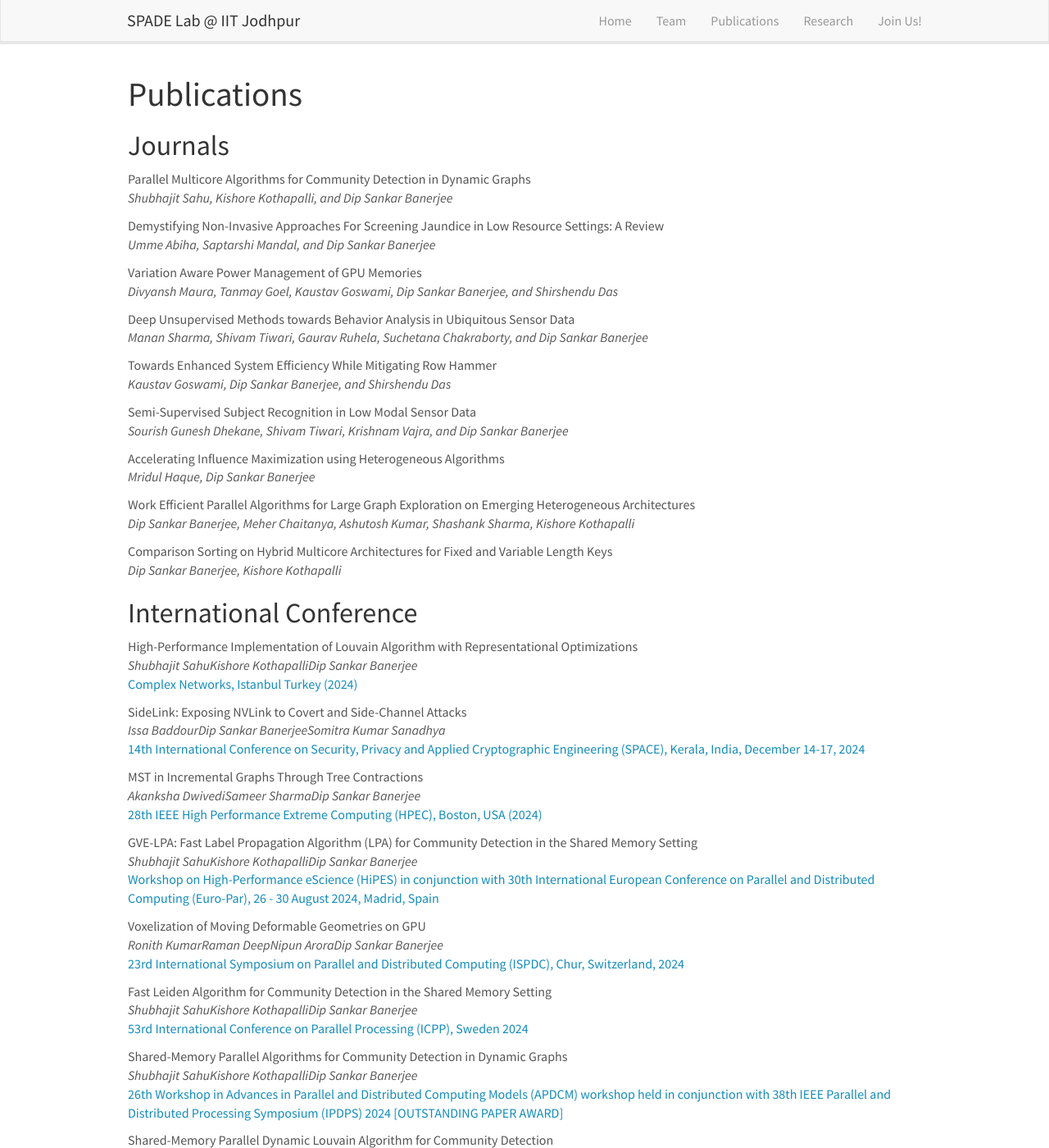
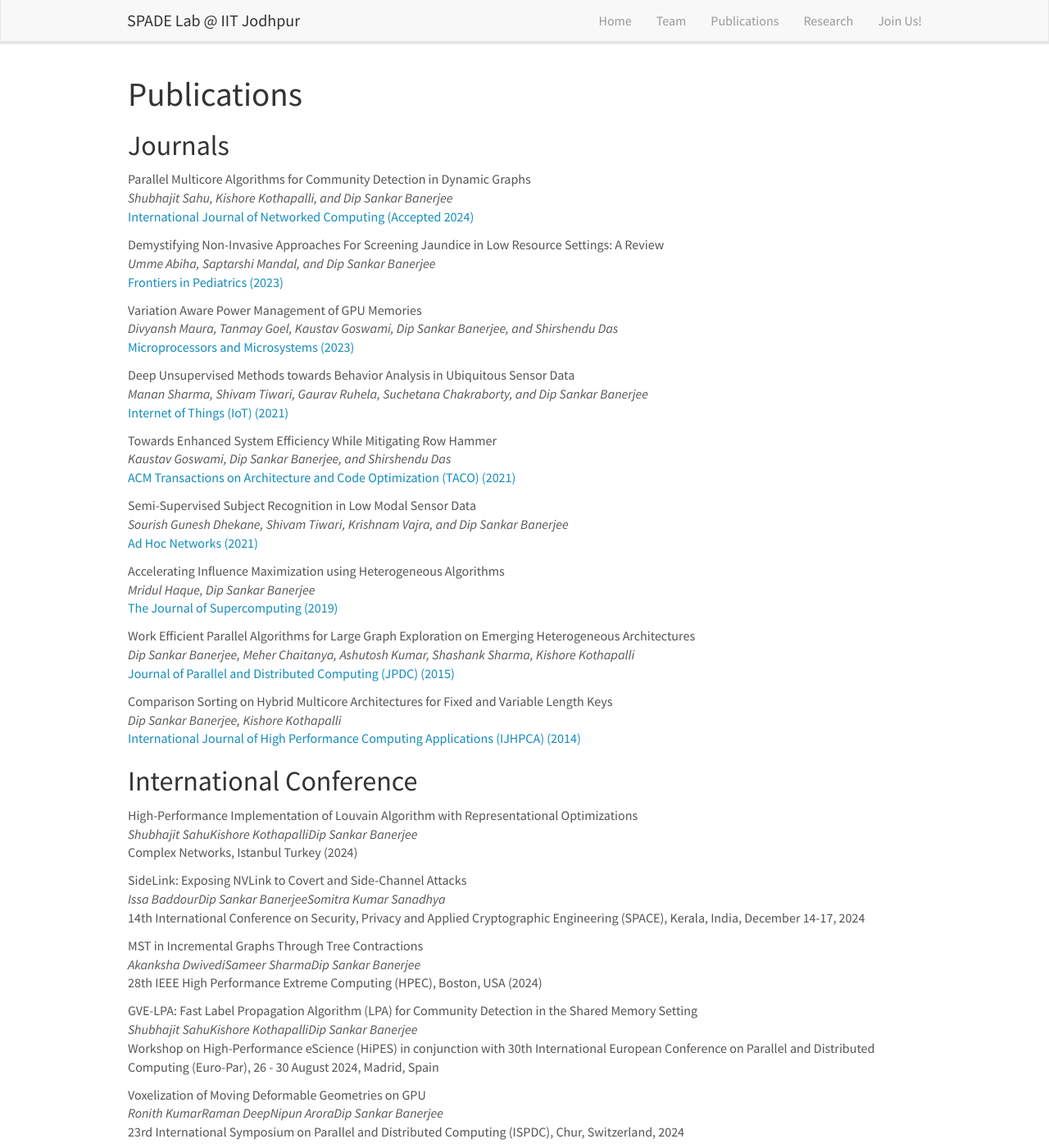
Before and after one commit to SPADE-IITJ/spade-iitj.github.io, a Jekyll site: the page built from _pages/publications.md, in a window 1280 px wide and 1400 px high. Shown: the whole window at 82% size. Built offline with Jekyll 4.4.1, drawn with Linux system fonts in a browser that asks for light colours; nearby versions of some CDN libraries; part of the change alters nothing that is shown.

Commit message:
Add posters

```diff
--- /dev/null
+++ b/_data/posters.yml
@@ -0,0 +1,97 @@
+- title: "Parallel Katz Centrality On Evolving Graphs"
+  image:
+  description:
+  authors:
+    - Dishit Sharma
+    - Prajjwal Nijhara
+    - Dip Sankar Banerjee
+  link:
+    url:
+    display: "Poster at IEEE HiPC 2024"
+
+- title: "Impact of Constraint Modifications on the CRYSTALS-Kyber Hardware Design"
+  image:
+  description:
+  authors:
+    - Dixit Dutt Bohra
+    - Dip Sankar Banerjee
+    - Somitra Kumar Sanadhya
+  link:
+    url:
+    display: "Poster at IEEE HiPC 2024"
+
+- title: "SimRank on Data Streams"
+  image:
+  description:
+  authors:
+    - Dhyan Yajnik
+    - Huzefa Ayub Ansari
+    - Prajjwal Nijhara
+    - Dip Sankar Banerjee
+  link:
+    url:
+    display: "At the Student Research Symposium of IEEE HiPC 2024"
+
+- title: "Efficient Parallel Algorithms For Exact SimRank Computations"
+  image:
+  description:
+  authors:
+    - Aditya Mundhara
+    - Prajjwal Nijhara
+    - Dip Sankar Banerjee
+  link:
+    url:
+    display: "At the Student Research Symposium of IEEE HiPC 2024"
+
+- title: "Fast MIS on Incremental Graphs"
+  image:
+  description:
+  authors:
+    - Aditya Trivedi
+    - Prajjwal Nijhara
+    - Dip Sankar Banerjee
+  link:
+    url:
+    display: "At the Student Research Symposium of IEEE HiPC 2024"
+
+- title: "Efficient Parallel Algorithms for Large Tree Contraction"
+  image:
+  description:
+  authors:
+    - Akanksha Dwivedi
+    - Sameer Sharma
+    - Dip Sankar Banerjee
+  link:
+    url:
+    display: "At the Student Research Symposium of HiPC 2023"
+
+- title: "State Preserving Dynamic DRAM Bank Re-configurations for Enhance Power Efficiency"
+  image:
+  description:
+  authors:
+    - Kaustav Goswami
+    - Dip Sankar Banerjee
+  link:
+    url:
+    display: "In Student Research Symposium of 25th International Conference on High Performance Computing, Data, and Analytics (HiPC). Bengaluru December 2018. [BEST POSTER AWARD]"
+
+- title: "Hybrid Pseudo Random Number Generator"
+  image:
+  description:
+  authors:
+    - Dip Sankar Banerjee
+    - Kishore Kothapalli
+  link:
+    url:
+    display: "Poster at the 3rd IBM Collaborative Academia Research Exchange (I-CARE) workshop, October 13, 2011"
+
+- title: "Hybrid GPU Accelerated Parallel Connected Components"
+  image:
+  description:
+  authors:
+    - Dip Sankar Banerjee
+    - Kishore Kothapalli
+    - PJ Narayanan
+  link:
+    url:
+    display: "In The Proceedings of PhD Forum, The 12th International Conference on Distributed Computing and Networking (ICDCN), January 2-5, 2011"
--- a/_pages/publications.md
+++ b/_pages/publications.md
@@ -56,7 +56,7 @@ permalink: /publications/
 {% for journal in site.data.journals %}
 
   {{ journal.title }} <br />
-  <em>{{ journal.authors }} </em><br /><a href="{{ jounral.link.url }}">{{ jounral.link.display }}</a>
+  <em>{{ journal.authors }} </em><br /><a href="{{ journal.link.url }}">{{ journal.link.display }}</a>
 
 {% endfor %}
 
@@ -65,6 +65,15 @@ permalink: /publications/
 {% for publi in site.data.publist %}
 
   {{ publi.title }} <br />
-  <em>{{ publi.authors }} </em><br /><a href="{{ publi.link.url }}">{{ publi.link.display }}</a>
+  <em>{{ publi.authors }} </em><br /> {{ publi.link.display }}
 
 {% endfor %}
+
+## Posters
+
+{% for poster in site.data.poster %}
+
+  {{ publi.title }} <br />
+  <em>{{ poster.authors }} </em><br /> {{ poster.link.display }}
+
+{% endfor %}
```
